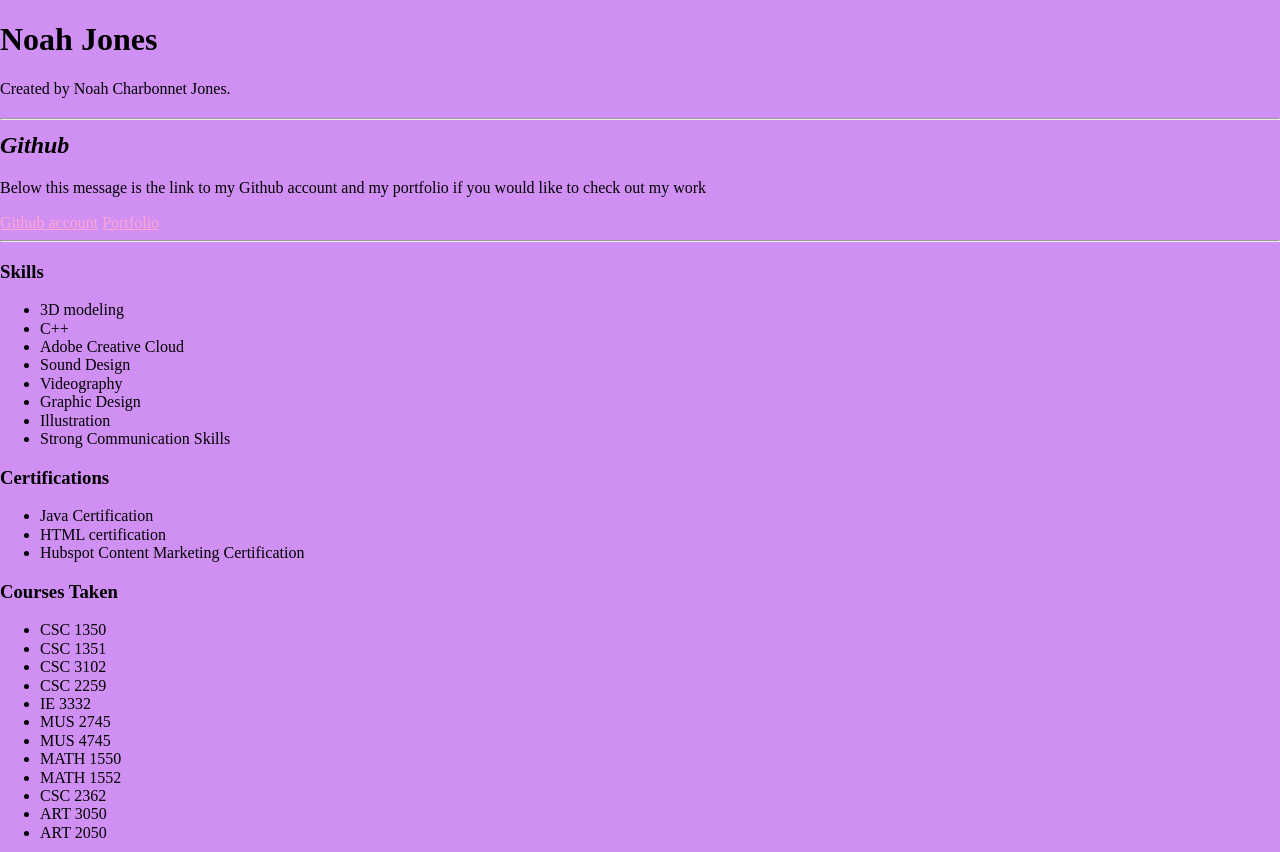
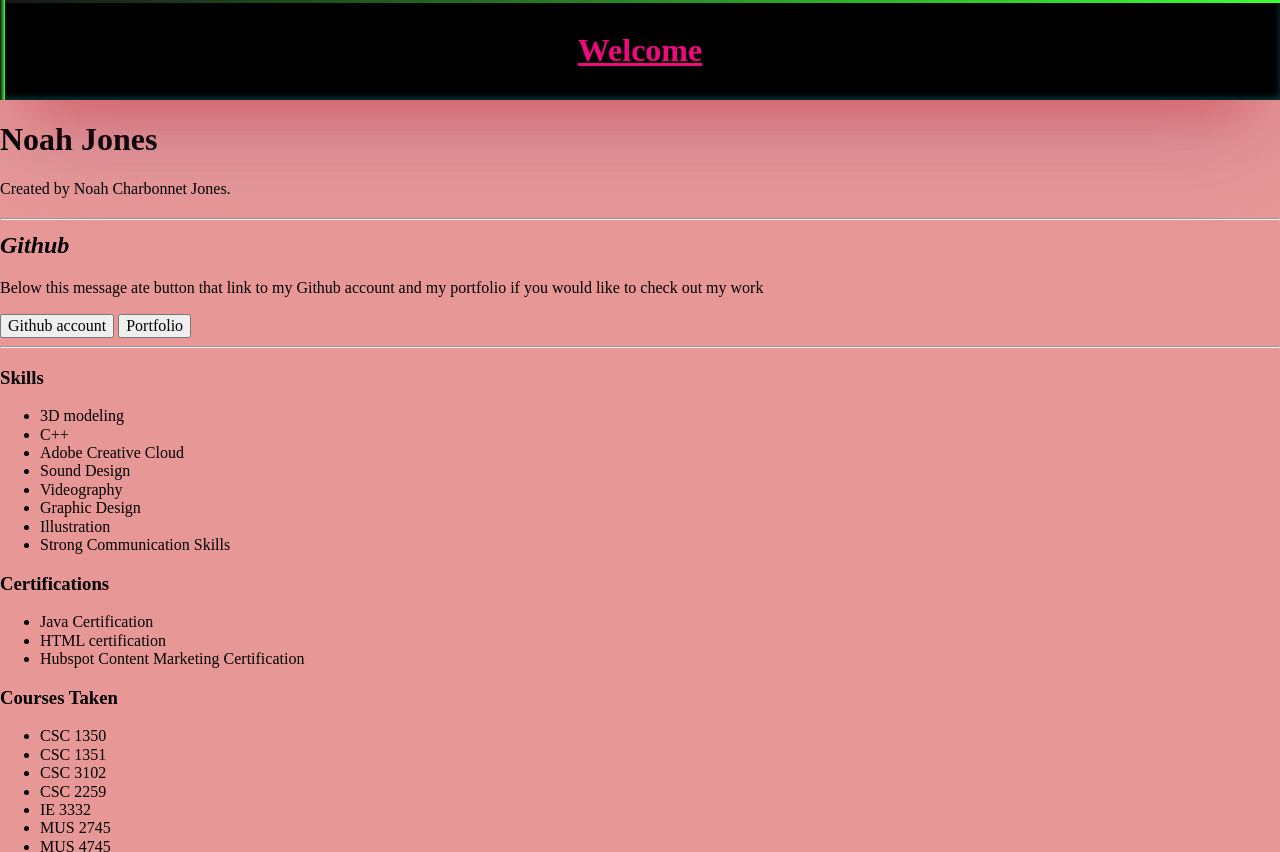
Before and after one commit to Sozark/CSC2610Proj1, a plain HTML site: page index.html in a window 1280 px wide. Shown: the top 852 px of the page. Drawn offline with Linux system fonts and the light colour scheme.

Commit message:
Added animations and started animating buttons

```diff
--- a/css/main.css
+++ b/css/main.css
@@ -1,5 +1,64 @@
 /* Place CSS styles here */
 
+body {
+
+}
+
+.btn_animation{
+    font-weight: 700;
+    overflow: hidden;
+    font-size: 2rem;
+    width: 100%;
+    height: 100px;
+    justify-content: center;
+    align-items: center;
+    display: flex;
+    text-transform: capitalize;
+    line-height: 2.5rem ;
+    background-color: black;
+    position: relative;
+    box-shadow: rgba(68, 68, 148, 0.25) 0px 50px 100px -20px, rgba(237, 41, 41, 0.756) 0px 30px 60px -30px, rgba(18, 178, 192, 0.35) 0px -2px 6px 0px inset;
+}
+
+.btn_animation span:nth-child(1){
+    position: absolute;
+    top: 0rem;
+    left: 0rem;
+    width: 100%;
+    height: 3px;
+    background-image: linear-gradient(to right, #171618, #3bff33);
+    animation: animimation1 2s linear infinite;
+    -webkit-animation: animation1 2s linear infinite;
+}
+
+.btn_animation span:nth-child(2){
+    position: absolute;
+    top: 0rem;
+    left: 0rem;
+    width: 5px;
+    height: 100%;
+    background-image: linear-gradient(to right, #171618, #3bff33);
+    animation: animimation2 2s linear infinite;
+    -webkit-animation: animation2 2s linear infinite;
+}
+
+@keyframes animation1{
+  0% {
+    transform: translateX(-100%);
+  }
+  100%{
+    transform: translateX(100%);
+  }
+}
+
+@keyframes animation2{
+    0% {
+      transform: translateY(-100%);
+    }
+    100%{
+      transform: translateY(100%);
+    }
+  }
 a:link, a:visited {
     text-align: center;
     color: #ffa5d4;
@@ -13,12 +72,27 @@ a:active {
     color: #3df0fd;
   }
 body{
-    background-color: rgb(208, 143, 243);
+    background-color: rgb(232, 151, 151);
 }
-@keyframes rotate
-100% {
-    transform: rotate(360deg);
+.Shrek-wrapper{
+    width: 100px;
 }
+
+.Shrek-wrapper img{
+    animation: animate 3s linear infinite;
+}
+
+
+@keyframes animate {
+0% {
+    filter: hue-rotate(0deg);
+}
+
+100%{
+    filter: hue-rotate(360deg);
+}
+}
+
 .Invader-Zim-Characters img{
     width: 40px;
     display: flex;
@@ -26,6 +100,19 @@ body{
     margin-top: 50px;
     margin-bottom: 50px;
 }
+
+  /* Clear floats after the columns
+  .column {
+    float: left;
+    width: 25%;
+  }
+  .row:after {
+    content: "";
+    display: table;
+    clear: both;
+  }
+*/
+
 
 .Zim{
 
@@ -43,12 +130,9 @@ body{
 
 }
 
-@keyframes shrek {
-    from {background-color: aqua;}
-    to{background-color: brown;}
-}
 
-@keyframes rotate
-100% {
-    transform: rotate(360deg);
-}
+@media screen and (max-width: 600px) {
+    .column {
+      width: 100%;
+    }
+  }
--- a/index.html
+++ b/index.html
@@ -23,6 +23,15 @@
 </head>
 
 <body>
+
+  <!-- Button Animation-->
+   <a href = "#" class = " btn_animation">
+   <span></span>
+   <span></span>
+   <span></span>
+   <span></span>
+   Welcome
+  </a>
   <!-- Place your site's HTML here -->
   <script src="js/main.js"></script>
 
@@ -32,9 +41,9 @@
 
 
   <h2><hr><em>Github</em></h2>
-  <p>Below this message is the link to my Github account and my portfolio if you would like to check out my work</p>
-  <a href="https://github.com/Sozark">Github account</a>
-  <a href="https://ncjones.myportfolio.com/">Portfolio</a>
+  <p>Below this message ate button that link to my Github account and my portfolio if you would like to check out my work</p>
+  <a href="https://github.com/Sozark"><button>Github account</button></a>
+  <a href="https://ncjones.myportfolio.com/"><button>Portfolio</button></a>
 
 <hr>
 
@@ -74,7 +83,7 @@
  </ul>
 
   <div class = "Shrek-wrapper">
-  <img src="img/Shrek.png" alt="ogre">
+  <img src= "img/Shrek.png" alt="ogre">
   </div>
 
   <div>
@@ -95,21 +104,31 @@
 
  <h2><hr><em>About me</em></h2>
 
+ <!--
+ <div class="row">
+  <div class="column"></div>
+  <div class="column"></div>
+  <div class="column"></div>
+  <div class="column"></div>
+</div>
+
  <div class="Invader-Zim-Characters">
   <img class="Zim" src="./img/Zim_Thinking-removebg.jpg" alt="">
   <img class="Gir" src="./img/Gir.jpg" alt="">
   <img class="Dibb" src="./img/Dibb-removebg.jpg" alt="">
   <img class="Gaz" src="./img/Gaz.jpg" alt="">
  </div>
-
+-->
  <ul>
   <li>I was born on September 7th</li>
   <li>My favorite Musical artits are Nujabes and Flying Lotus.</li>
   <li>I am a huge fan of video games and want to learn more about video game development.</li>
-  <li>I really love anime here are some links to my favorite ones <em>"Samurai Champloo"</em></li>
+  <li>I really love anime here are some links to my favorite ones
+    <ul>
+      <li><a href="https://www.crunchyroll.com/series/G6WEK0026/samurai-champloo"em><button>Samurai Champloo</button></em></li> </li>
+      <li><a href="https://www.crunchyroll.com/series/GY3VKX1MR/hunter-x-hunter"></a> <button>HunterXHunter</button></li>
+      <li><a href="https://www.crunchyroll.com/series/GRGGPG93R/fullmetal-alchemist-brotherhood"></a> <button>Full Metal Alchemist Brotherhood</button></li>
+    </ul>
   <li>Hardware/software of choice: Akai MPC.</li>
- </ul>
-
-
 </body>
 </html>
--- a/js/main.js
+++ b/js/main.js
@@ -1,3 +1,10 @@
+const element = document.getElementById('enter-button');
+const intro = document.getElementById('intro');
+
+element.addEventListener('click', () => {
+    intro.classList.add('fade-out');
+});
+
 function myFunction() {
     var x = document.getElementById("myLinks");
     if (x.style.display === "flex") {
```
